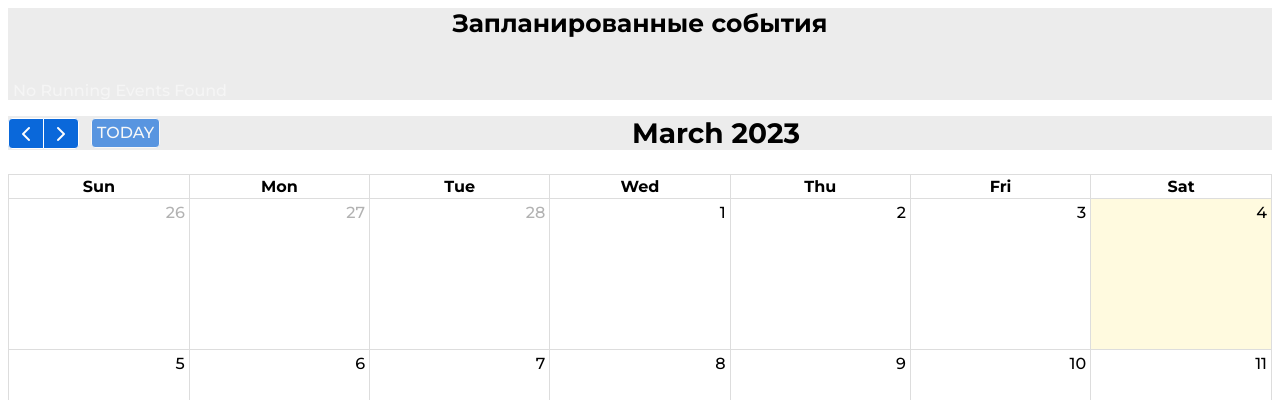
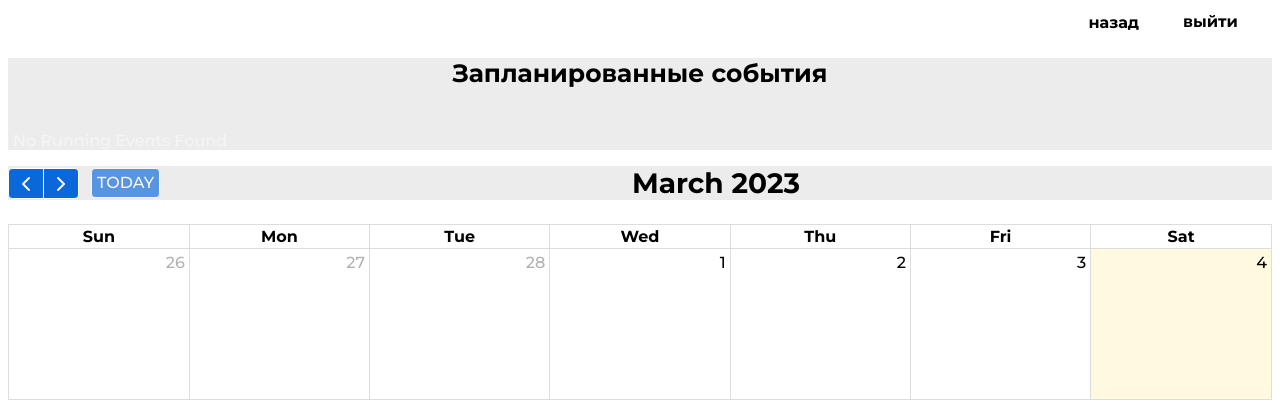
Before and after one commit to Kelrogg/database, a Django app: page /calender/ in a window 1280 px wide. Shown: the top 400 px of the page. Run offline with Django 3.2, Linux system fonts and the light colour scheme; the visitor is signed in with stand-in values (Sample User, id 1); data that the repository does not hold is empty; some libraries are stand-ins or nearby versions.

Commit message:
return/logout calender

```diff
--- a/calendarapp/static/calender/main.css
+++ b/calendarapp/static/calender/main.css
@@ -1,5 +1,51 @@
 
 /* classes attached to <body> */
+
+.header
+{
+    display: flex;
+    height: 50px;
+    flex-direction: row;
+    margin-left: 85%;
+    gap: 20%;
+}
+
+.header a
+{
+    font-family: "Montserrat";
+    font-weight: 700;
+    color: black;
+    margin-top: 2%;
+    text-decoration: none;
+
+}
+
+.header a:hover
+{
+    text-decoration: none;
+    color: #0a68da;
+}
+
+.back input
+{
+  text-decoration: none;
+  border: none;
+  font-family: "Montserrat";
+  font-size: 16px;
+  background-color: unset;
+  font-weight: 700;
+}
+
+.back input:hover
+{
+  text-decoration: none;
+  border: none;
+  font-family: "Montserrat";
+  font-size: 16px;
+  background-color: unset;
+  font-weight: 700;
+  color: #0a68da;
+}
 
 .fc-not-allowed,
 .fc-not-allowed .fc-event { /* override events' custom cursors */
--- a/calendarapp/templates/base/base.html
+++ b/calendarapp/templates/base/base.html
@@ -25,6 +25,13 @@
         {% block extracss %}
         {% endblock extracss %}
     </head>
+    <div class="header">
+
+        <a class="back" href="#">
+            <input type=button value="назад" onClick="javascript:history.go(-1);">
+        </a>
+        <a class="last" href="{% url 'logout' %}">выйти</a>
+    </div>
     <body class="app sidebar-mini">
         <main class="app-content">
             <div class="app-title">
```
